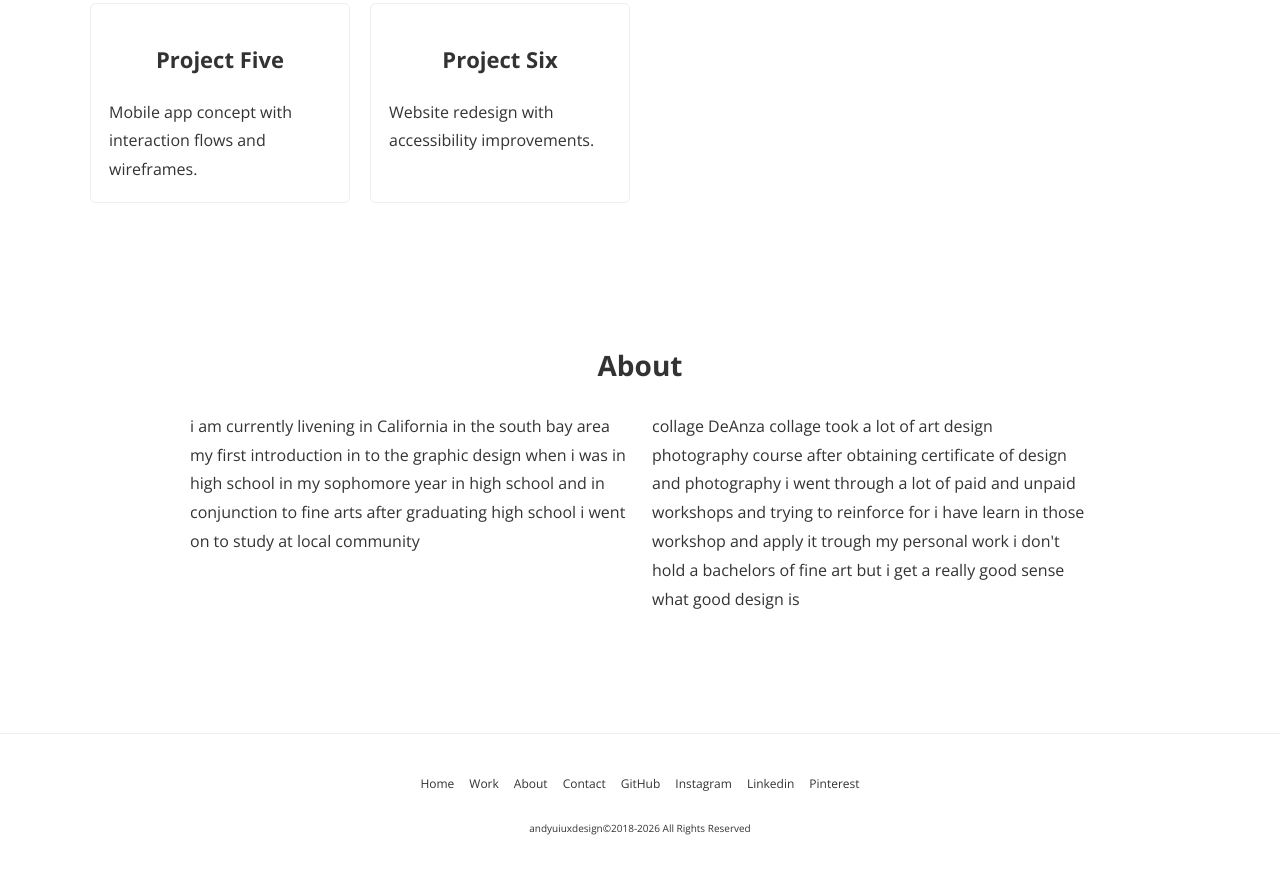
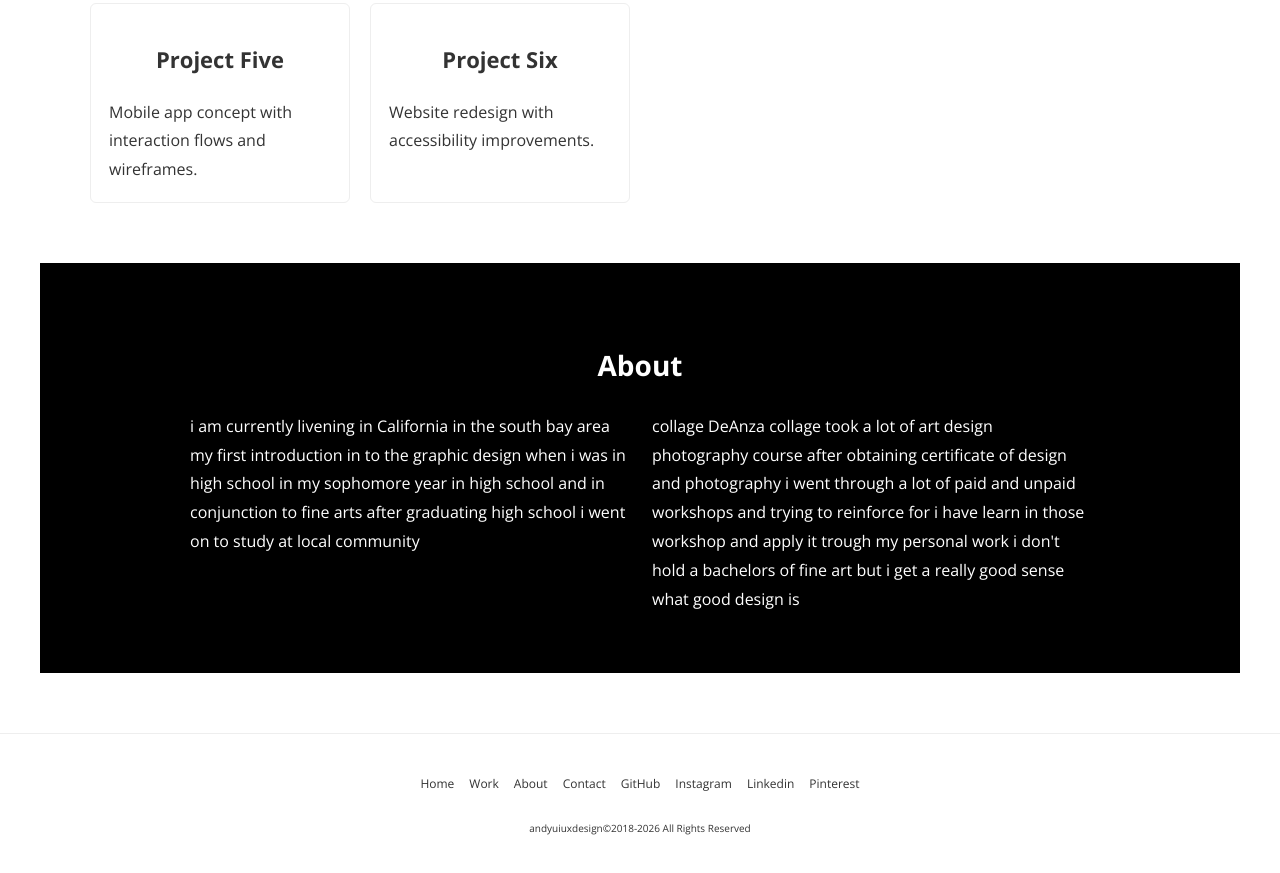
Before and after one commit to Andywoo01/Astudio-profilo, a website: page homepage.html in a window 1280 px wide. Shown: the part 968-1841 px from the top of the page. Drawn offline with nearby package versions, Linux system fonts and the light colour scheme.

Commit message:
update
update

```diff
--- a/css/portifilo.css
+++ b/css/portifilo.css
@@ -113,6 +113,19 @@ img {
 /* Sections */
 .section {
     padding: 60px 20px;
+}
+
+#about {
+    background: #000;
+    color: #fff;
+}
+
+#about a,
+#about h2,
+#about h3,
+#about h4,
+#about p {
+    color: #fff;
 }
 
 .section-heading {
```
